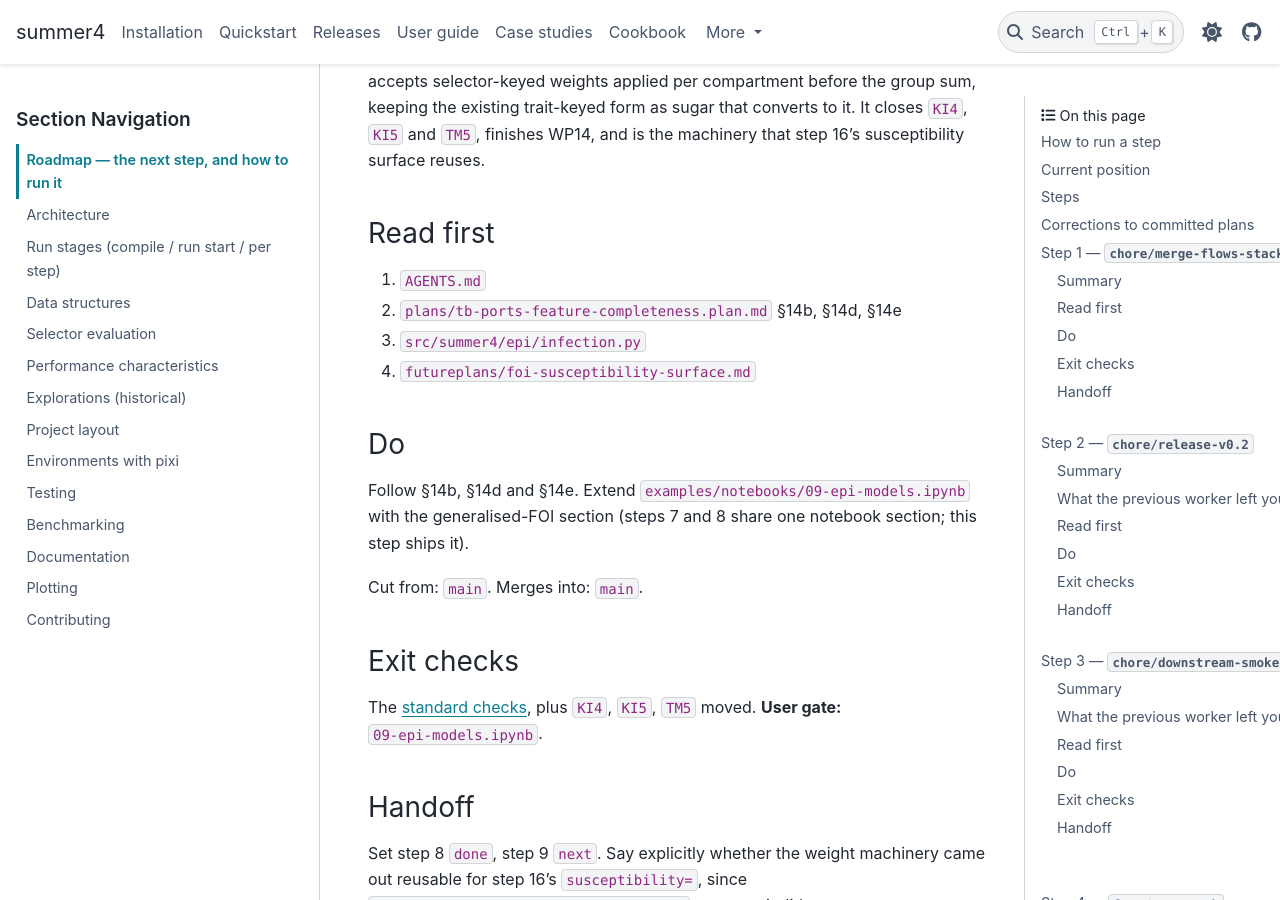
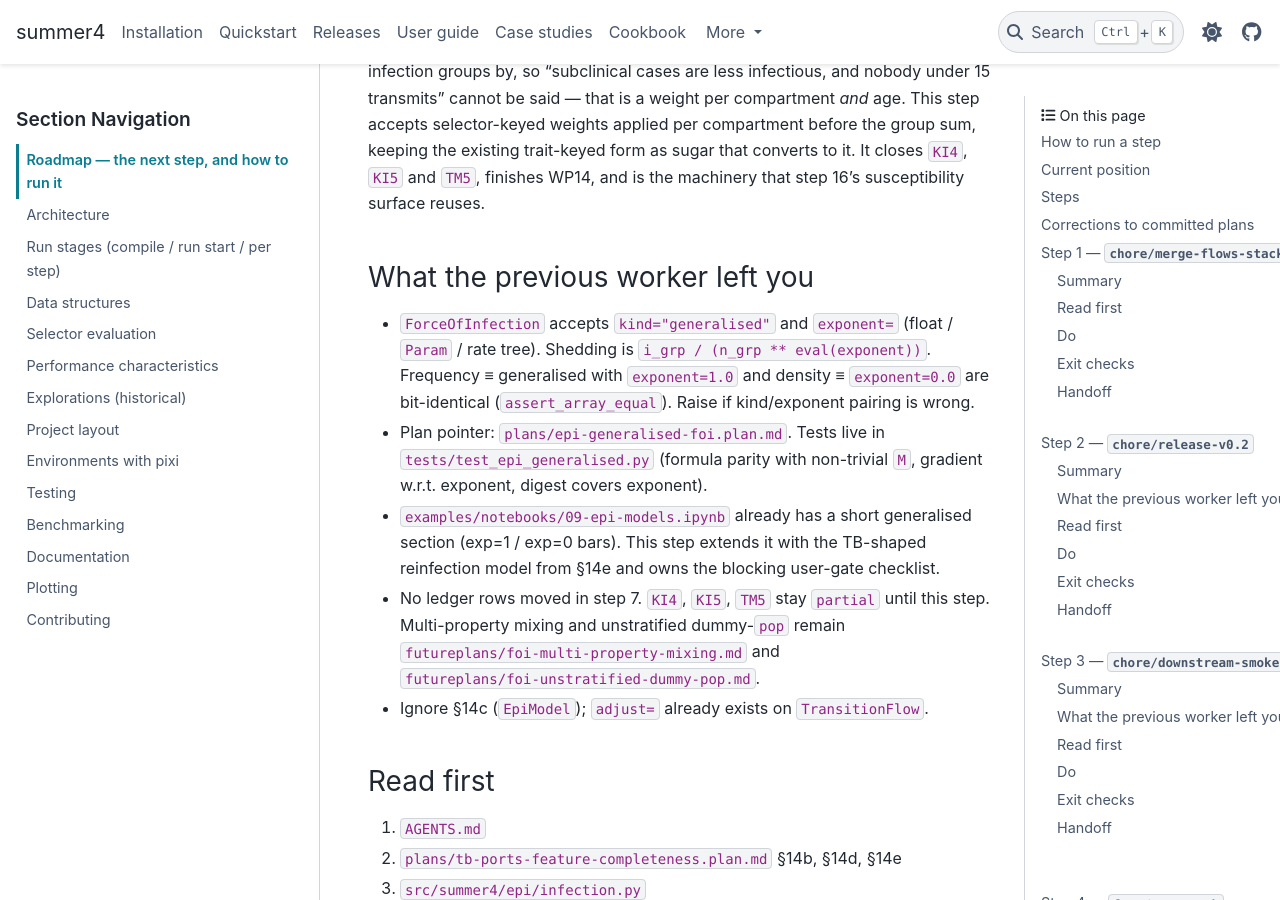
Before and after one commit to monash-emu/summer4, a Sphinx documentation site: the page built from docs/dev/roadmap.md, in a window 1280 px wide and 900 px high, scrolled down 17911 px. Built offline with Sphinx 7.4.7 and the PyData theme 0.15.4, drawn with Linux system fonts in a browser that asks for light colours; some of the changed text lies outside the part shown.

Commit message:
Hand off after step 7: epi-generalised-foi.

```diff
--- a/docs/dev/roadmap.md
+++ b/docs/dev/roadmap.md
@@ -74,11 +74,11 @@ Two conventions that are easy to get wrong:
 <!-- roadmap:current -->
 | Field | Value |
 | --- | --- |
-| Step | 7 |
+| Step | 8 |
 | Status | next |
-| Branch | `feat/epi-generalised-foi` |
+| Branch | `feat/epi-compartment-infectiousness` |
 | Cut from | `main` |
-| Last landed | `feat/ageing-sugar` |
+| Last landed | `feat/epi-generalised-foi` |
 <!-- /roadmap:current -->
 
 ## Steps
@@ -444,6 +444,8 @@ which textbook chapters, summer2 pages and port phases WP13 unblocked.
 
 ## Step 7 — `feat/epi-generalised-foi`
 
+**Landed:** feat/epi-generalised-foi, PR #19, 2026-09-21.
+
 ### Summary
 
 Kiribati's force of infection divides the infectious pool by population raised
@@ -515,6 +517,24 @@ nobody under 15 transmits" cannot be said — that is a weight per compartment
 before the group sum, keeping the existing trait-keyed form as sugar that
 converts to it. It closes `KI4`, `KI5` and `TM5`, finishes WP14, and is the
 machinery that step 16's susceptibility surface reuses.
+
+### What the previous worker left you
+
+- `ForceOfInfection` accepts `kind="generalised"` and `exponent=` (float /
+  `Param` / rate tree). Shedding is `i_grp / (n_grp ** eval(exponent))`.
+  Frequency ≡ generalised with `exponent=1.0` and density ≡ `exponent=0.0` are
+  bit-identical (`assert_array_equal`). Raise if kind/exponent pairing is wrong.
+- Plan pointer: `plans/epi-generalised-foi.plan.md`. Tests live in
+  `tests/test_epi_generalised.py` (formula parity with non-trivial `M`,
+  gradient w.r.t. exponent, digest covers exponent).
+- `examples/notebooks/09-epi-models.ipynb` already has a short generalised
+  section (exp=1 / exp=0 bars). This step extends it with the TB-shaped
+  reinfection model from §14e and owns the blocking user-gate checklist.
+- No ledger rows moved in step 7. `KI4`, `KI5`, `TM5` stay `partial` until
+  this step. Multi-property mixing and unstratified dummy-`pop` remain
+  `futureplans/foi-multi-property-mixing.md` and
+  `futureplans/foi-unstratified-dummy-pop.md`.
+- Ignore §14c (`EpiModel`); `adjust=` already exists on `TransitionFlow`.
 
 ### Read first
 
```
Also changed, not shown: other parts of docs/dev/roadmap.md (+2 -2 lines).
